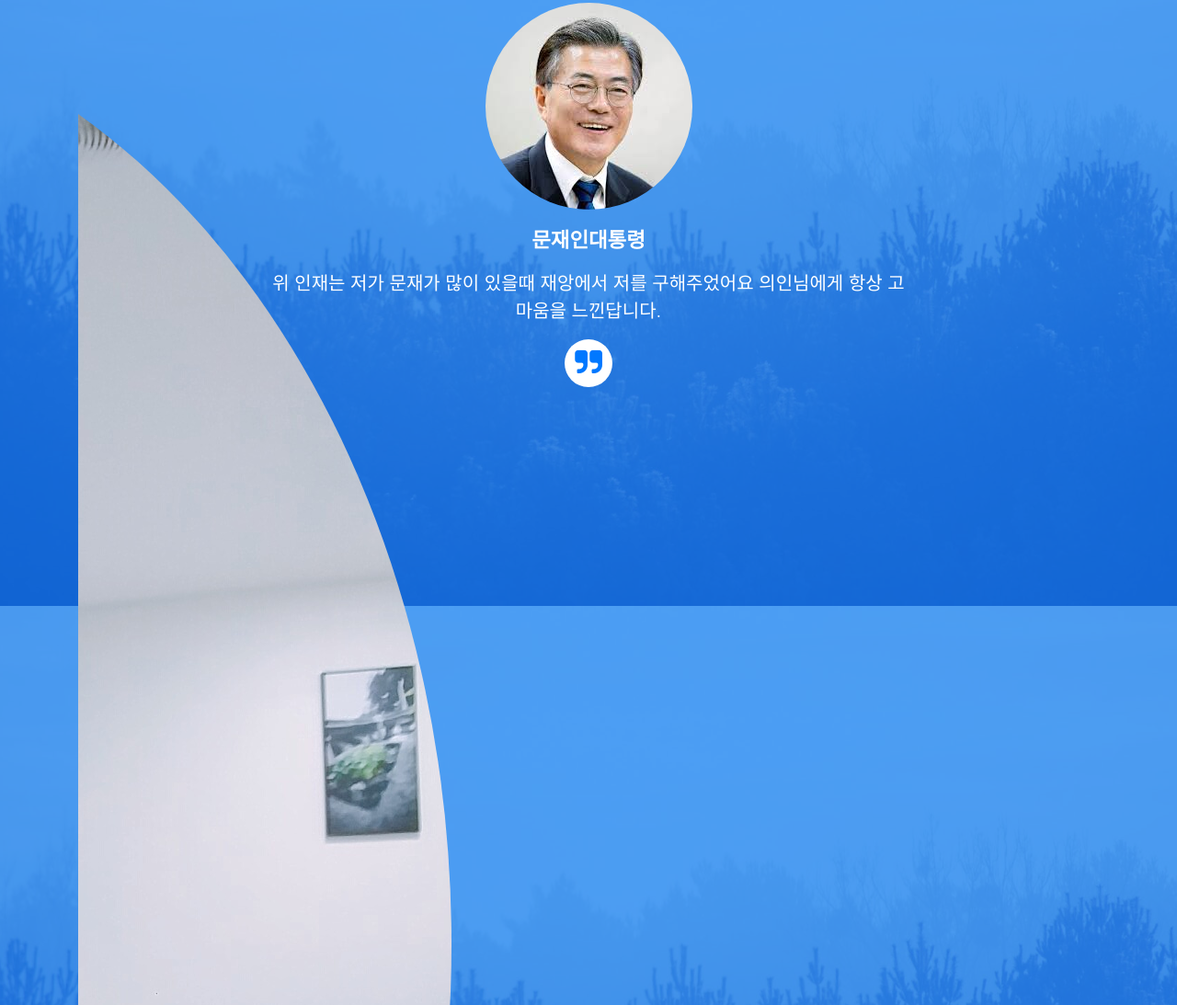
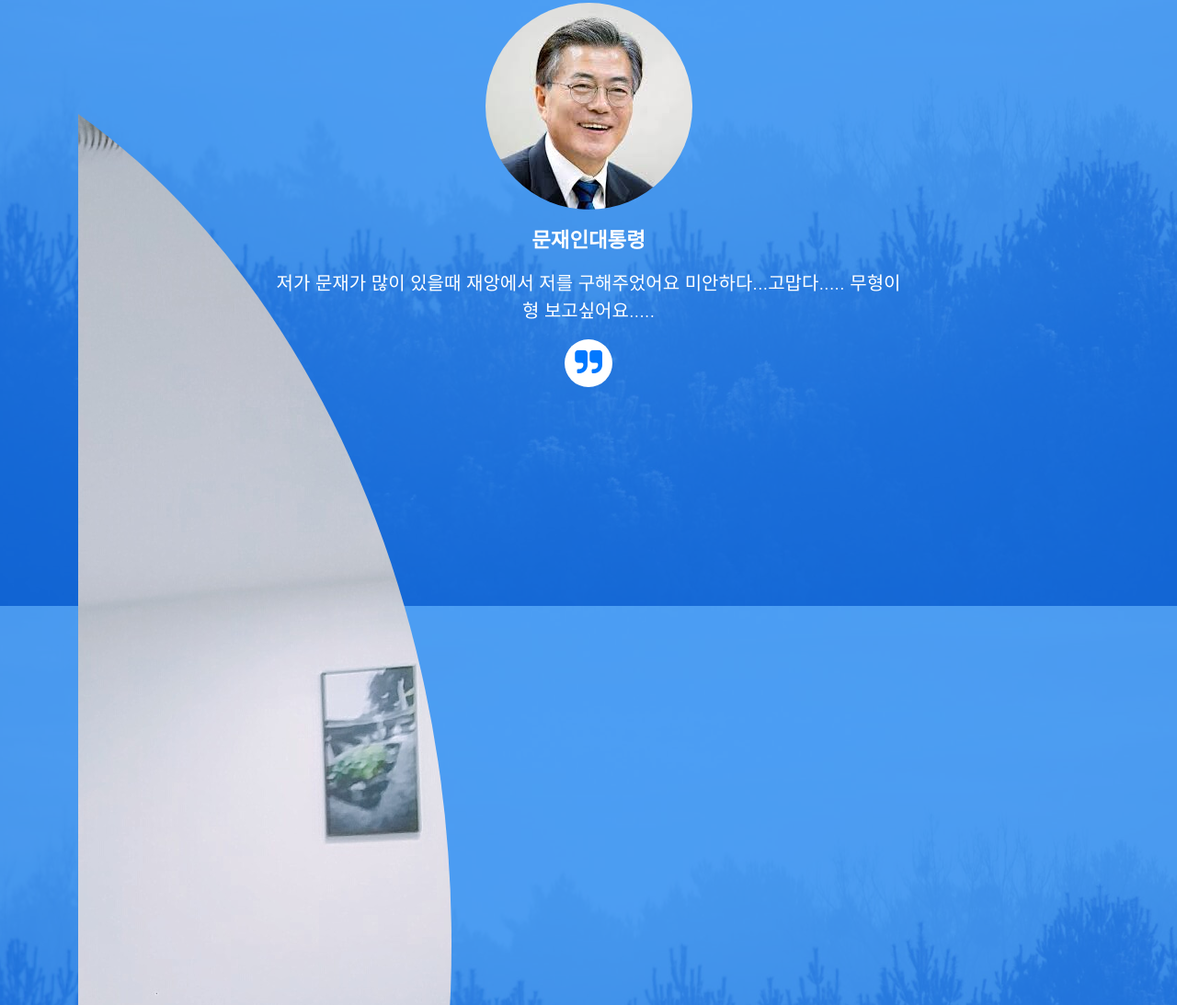
Before and after one commit to Devjustice/mypage, a plain HTML site: page index.html in a window 1280 px wide. Shown: the part 3122-4215 px from the top of the page at 92% size. Drawn offline with Linux system fonts and the light colour scheme; files whose address does not match are found by name.

Commit message:
Update index.html

```diff
--- a/index.html
+++ b/index.html
@@ -313,8 +313,8 @@ UI/UX적인 환경 추구
               </div>
               <div class="content-test">
                 <p class="description lead">
-                  위 인재는 저가 문재가 많이 있을때 재앙에서 저를 구해주었어요
-				  의인님에게 항상 고마움을 느낀답니다.
+               저가 문재가 많이 있을때 재앙에서 저를 구해주었어요
+				  미안하다...고맙다..... 무형이형 보고싶어요.....
                 </p>
                 <span class="comit"><i class="fa fa-quote-right"></i></span>
               </div>
```
